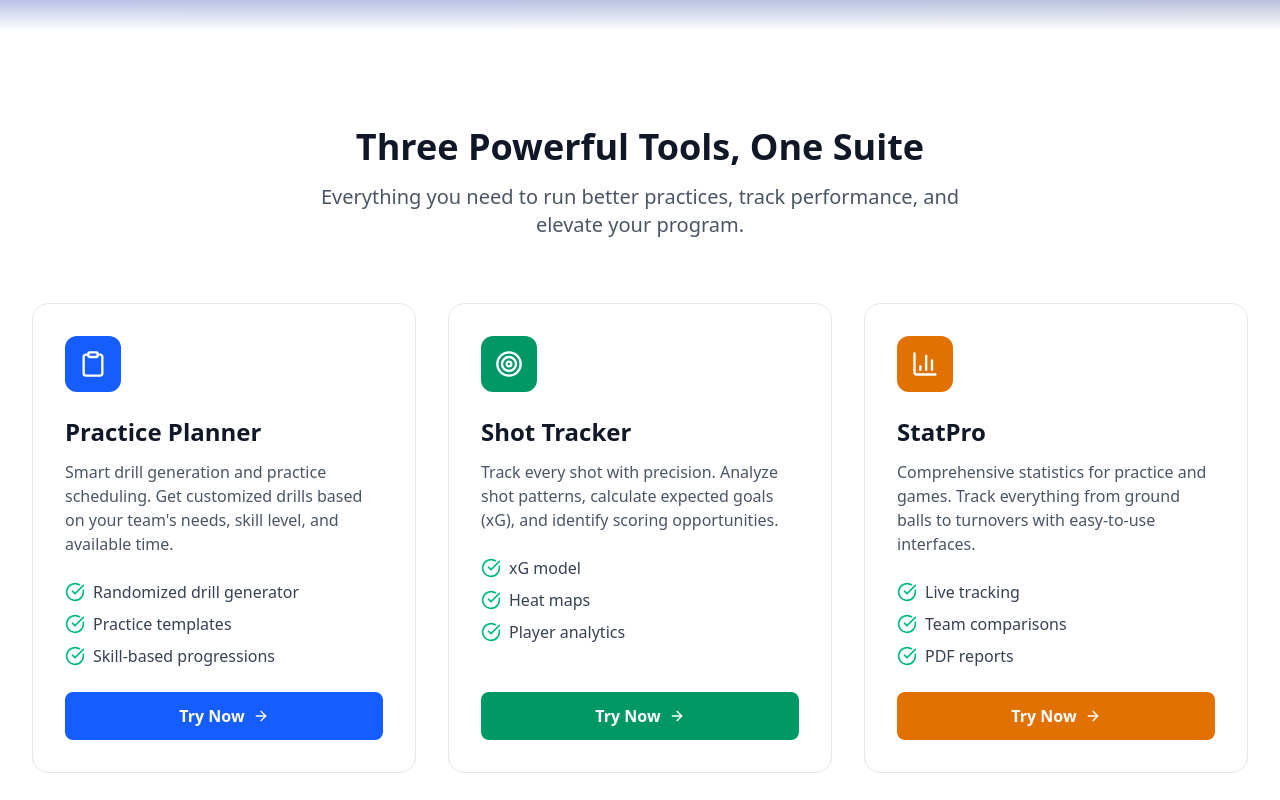
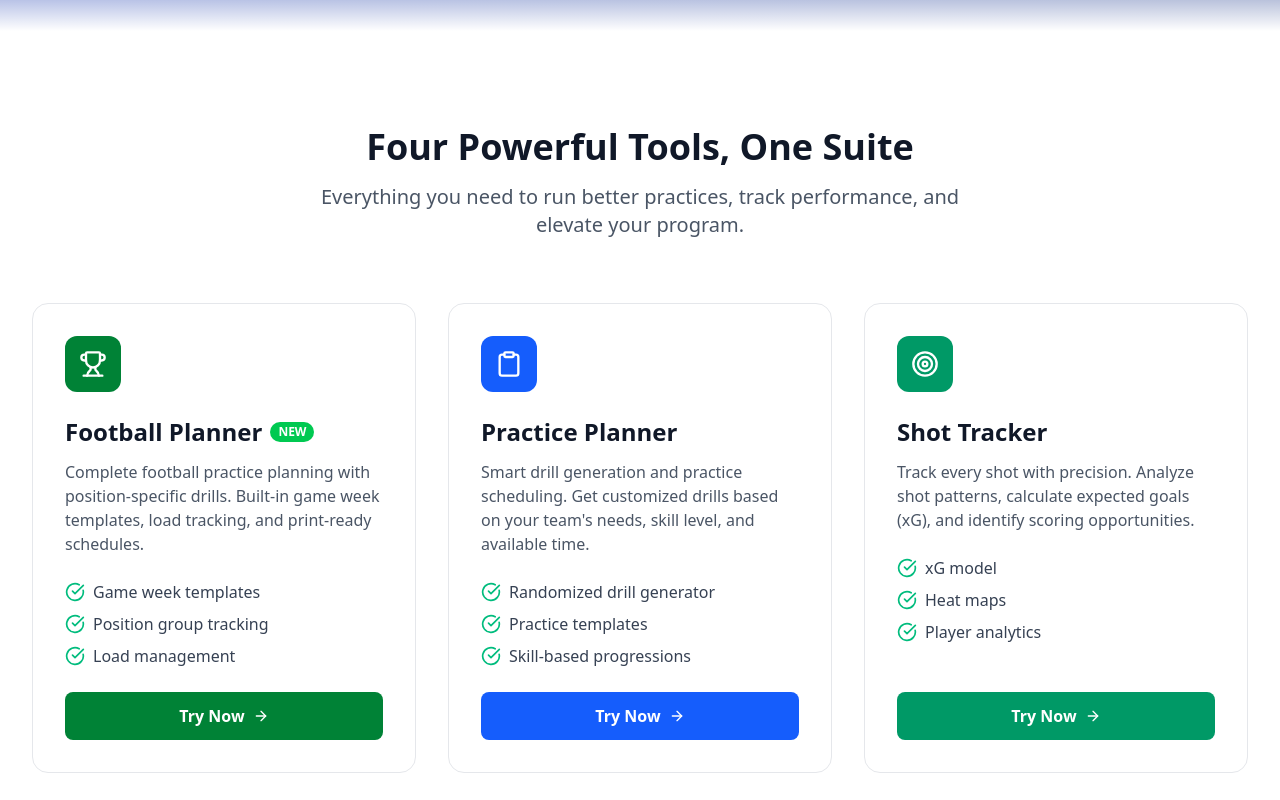
Before and after one commit to andrewshay0245/the-assistant-coach, a Next.js app: page / in a window 1280 px wide. Shown: the part 640-1440 px from the top of the page. Built offline with nearby package versions, Linux system fonts and the light colour scheme; grey boxes are pictures that could not be loaded.

Commit message:
Add Football Planner to homepage with NEW badge

```diff
--- a/src/app/page.tsx
+++ b/src/app/page.tsx
@@ -8,7 +8,8 @@ import {
   Users,
   TrendingUp,
   CheckCircle,
-  ArrowRight
+  ArrowRight,
+  Trophy
 } from 'lucide-react';
 import {
   BrowserMockup,
@@ -18,6 +19,15 @@ import {
 } from '@/components/browser-mockup';
 
 const products = [
+  {
+    name: 'Football Planner',
+    description: 'Complete football practice planning with position-specific drills. Built-in game week templates, load tracking, and print-ready schedules.',
+    icon: Trophy,
+    color: 'bg-green-700',
+    features: ['Game week templates', 'Position group tracking', 'Load management'],
+    href: 'https://football.theassistantcoach.co',
+    status: 'new',
+  },
   {
     name: 'Practice Planner',
     description: 'Smart drill generation and practice scheduling. Get customized drills based on your team\'s needs, skill level, and available time.',
@@ -168,7 +178,7 @@ export default function Home() {
         <div className="max-w-7xl mx-auto px-4 sm:px-6 lg:px-8">
           <div className="text-center mb-16">
             <h2 className="text-3xl md:text-4xl font-bold text-gray-900 mb-4">
-              Three Powerful Tools, One Suite
+              Four Powerful Tools, One Suite
             </h2>
             <p className="text-xl text-gray-600 max-w-2xl mx-auto">
               Everything you need to run better practices, track performance, and elevate your program.
@@ -184,8 +194,13 @@ export default function Home() {
                 <div className={`${product.color} w-14 h-14 rounded-xl flex items-center justify-center mb-6`}>
                   <product.icon className="w-7 h-7 text-white" />
                 </div>
-                <h3 className="text-2xl font-bold text-gray-900 mb-3">
+                <h3 className="text-2xl font-bold text-gray-900 mb-3 flex items-center gap-2">
                   {product.name}
+                  {product.status === 'new' && (
+                    <span className="bg-green-500 text-white text-xs px-2 py-0.5 rounded-full font-bold">
+                      NEW
+                    </span>
+                  )}
                 </h3>
                 <p className="text-gray-600 mb-6">
                   {product.description}
```
